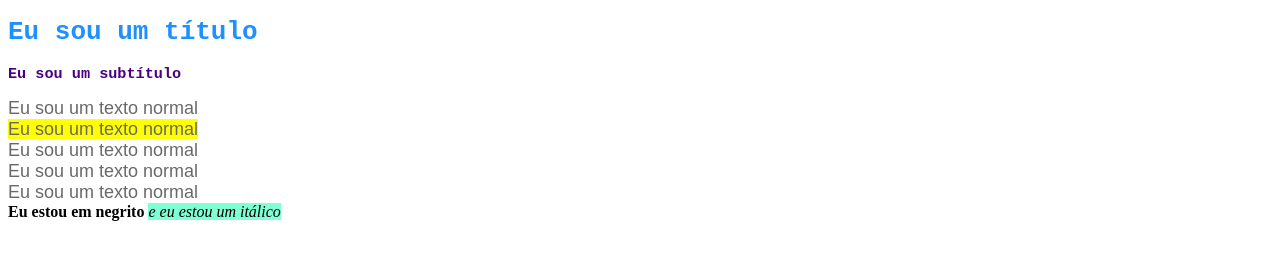
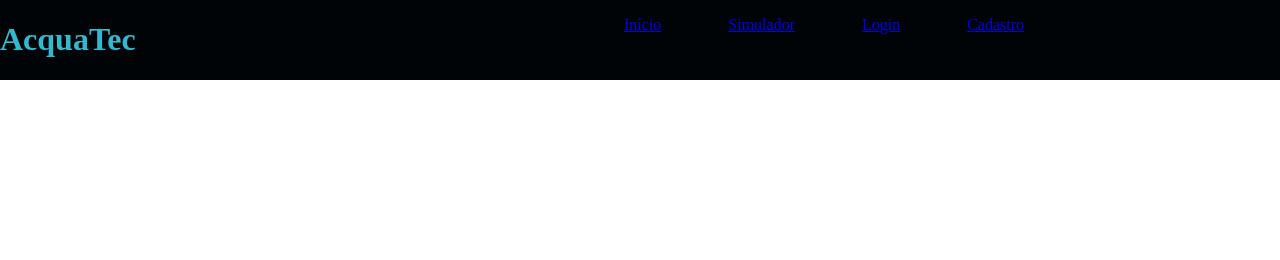
Before and after one commit to pedro-ps/projeto-pedro-pires, a plain HTML site: page index.html in a window 1280 px wide. Drawn offline with Linux system fonts and the light colour scheme.

Commit message:
aula css dia: 24/03/2022

```diff
--- a/index.html
+++ b/index.html
@@ -4,18 +4,20 @@
     <meta charset="UTF-8">
     <meta http-equiv="X-UA-Compatible" content="IE=edge">
     <meta name="viewport" content="width=device-width, initial-scale=1.0">
-    <title>Projeto IOT Revolucionário</title>
+    <title>AcquaTec</title>
     <link rel="stylesheet" href="./style.css">
 </head>
 <body>
-    <h1>Eu sou um título</h1>
-    <h3>Eu sou um subtítulo</h3>
-    <span>Eu sou um texto normal</span> <br>
-    <span class="destaque">Eu sou um texto normal</span> <br>
-    <span>Eu sou um texto normal</span> <br>
-    <span>Eu sou um texto normal</span> <br>
-    <span>Eu sou um texto normal</span> <br>
-    <b>Eu estou em negrito</b>
-    <i class="destaque" id="destaqueEspecial">e eu estou um itálico</i>
+    <div class="header">
+        <div class="container">
+            <h1>AcquaTec</h1>
+            <ul class="navbar">
+                <li><a href="#">Início</a></li>
+                <li><a href="#">Simulador</a></li>
+                <li><a href="#">Login</a></li>
+                <li><a href="#">Cadastro</a></li>
+            </ul>
+        </div>
+    </div>
 </body>
 </html>
--- a/style.css
+++ b/style.css
@@ -1,23 +1,24 @@
-h1 {
-    color: dodgerblue;
-    font-family: monospace;
+body {
+    margin: 0;
 }
 
-h3 {
-    color: indigo;
-    font-family: monospace;
+.header {
+    background-color: #000407;
+    color: #32B9CD;
 }
 
-span {
-    color: dimgray;
-    font-family: Arial;
-    font-size: 18px;
+.header .container {
+    display: flex;
+    justify-content: space-between;
 }
 
-.destaque {
-    background-color: yellow;
+.container {
+    width: 80%
 }
 
-#destaqueEspecial {
-    background-color: aquamarine;
+.navbar {
+    display: flex;
+    list-style: none;
+    width: 400px;
+    justify-content: space-between;*/
 }
```
